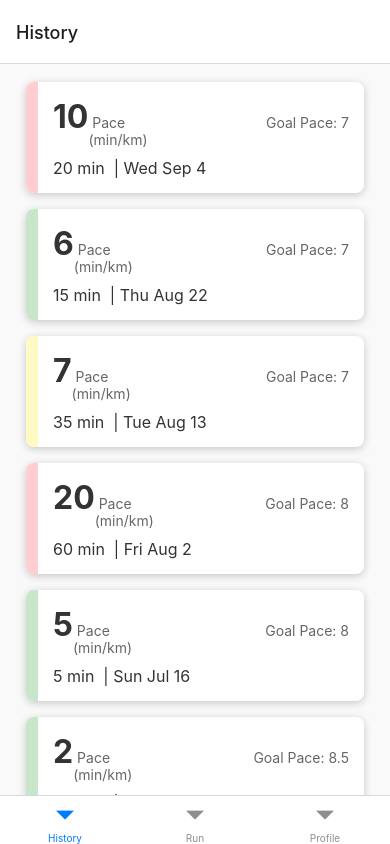
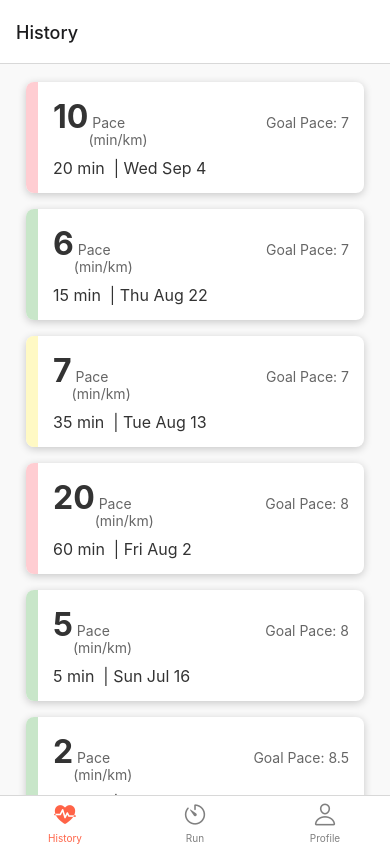
Before and after one commit to meowmeowow/HTN2024, a React Native app: screen / in a window 390 px wide. Built offline with nearby package versions, Linux system fonts and the light colour scheme.

Commit message:
App.js file, added icons

```diff
--- a/App.js
+++ b/App.js
@@ -7,6 +7,7 @@
 import React, { useState } from 'react';
 import { NavigationContainer } from '@react-navigation/native';
 import { createBottomTabNavigator } from '@react-navigation/bottom-tabs';
+import Icon from 'react-native-vector-icons/Ionicons';
 
 const Tab = createBottomTabNavigator();
 
@@ -14,8 +15,8 @@
   const [metrics, setMetrics] = useState({
     speed: null,
     elapsedTime: 0,
-    paceGoal: 0.00, // Add this if you are passing paceGoal
-    date: 'Sat Sep 14'
+    paceGoal: 0.00,
+    date: 'Sat Sep 14',
   });
 
   const handleMetricsUpdate = (speed, elapsedTime, paceGoal, date) => {
@@ -29,10 +30,28 @@
 
   return (
     <NavigationContainer>
-      <Tab.Navigator>
+      <Tab.Navigator
+        screenOptions={({ route }) => ({
+          tabBarIcon: ({ focused, color, size }) => {
+            let iconName;
+
+            if (route.name === 'Profile') {
+              iconName = focused ? 'person' : 'person-outline';  // Person icon for Profile
+            } else if (route.name === 'History') {
+              iconName = focused ? 'fitness' : 'fitness-outline';  // Running man icon for History
+            } else if (route.name === 'Run') {
+              iconName = focused ? 'timer' : 'timer-outline';  // Timer icon for Run
+            }
+
+            return <Icon name={iconName} size={size} color={color} />;
+          },
+          tabBarActiveTintColor: 'tomato',
+          tabBarInactiveTintColor: 'gray',
+        })}
+      >
         <Tab.Screen
           name="History"
-          children={(props) => <History {...props} metrics={metrics} />} // Pass metrics to History
+          children={(props) => <History {...props} metrics={metrics} />}
         />
         <Tab.Screen
           name="Run"
```
